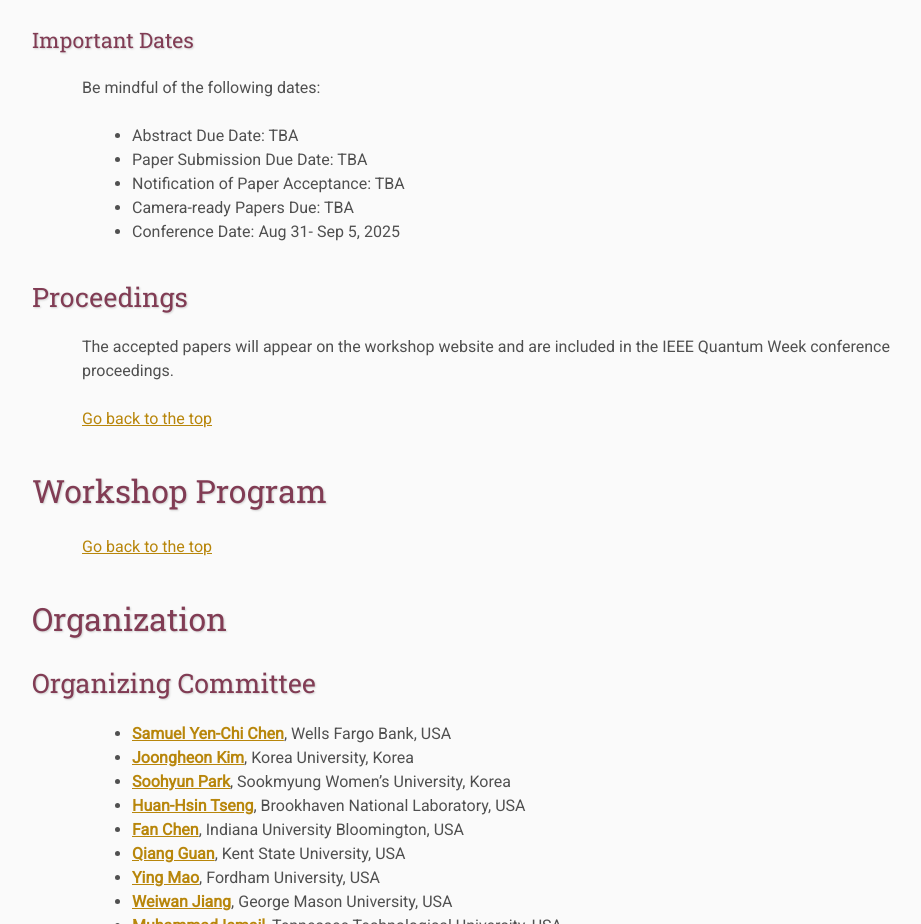
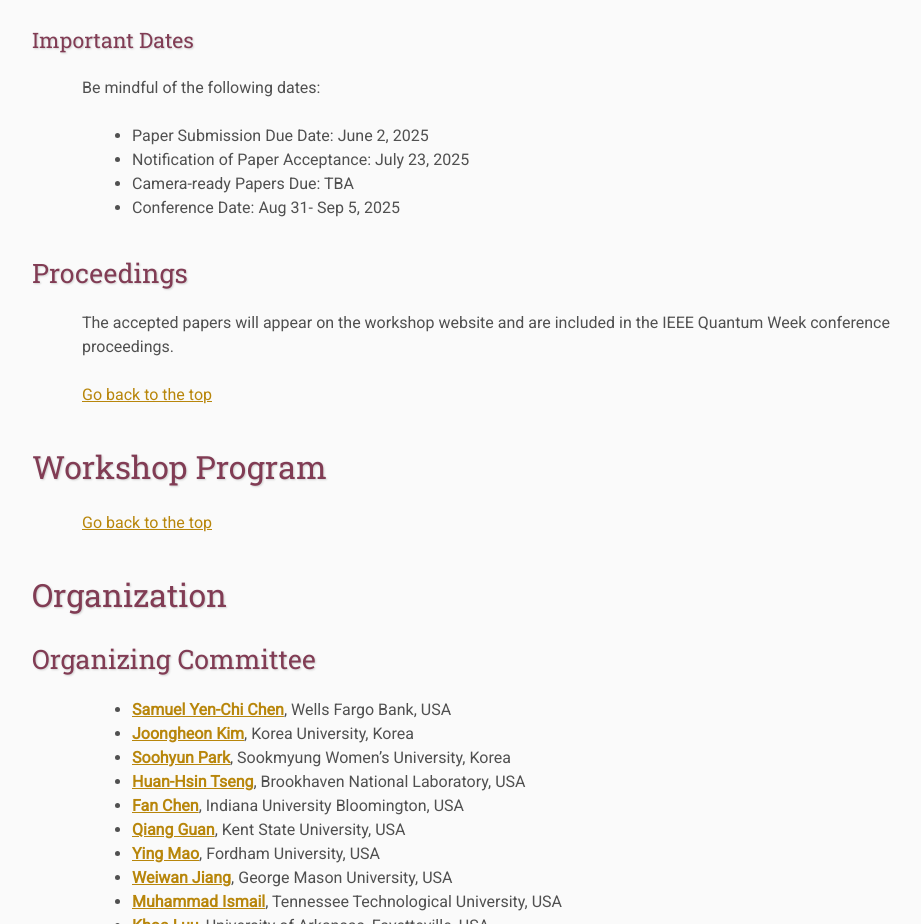
Before and after one commit to qcrl-conference/qcrl2025.github.io, a plain HTML site: page index.html in a window 1280 px wide. Shown: the part 1910-2834 px from the top of the page, without its empty margins (108-1029 px from the left). Drawn offline with Linux system fonts and the light colour scheme.

Commit message:
initial version

```diff
--- a/index.html
+++ b/index.html
@@ -119,9 +119,8 @@
     <h4 id="Dates">Important Dates</h4>
     <p>Be mindful of the following dates:</p>
     <ul>
-        <li>Abstract Due Date: TBA</li>
-        <li>Paper Submission Due Date: TBA</li>
-        <li>Notification of Paper Acceptance: TBA</li>
+        <li>Paper Submission Due Date: June 2, 2025</li>
+        <li>Notification of Paper Acceptance: July 23, 2025</li>
         <li>Camera-ready Papers Due: TBA</li>
         <li>Conference Date: Aug 31- Sep 5, 2025</li>
     </ul>
```
